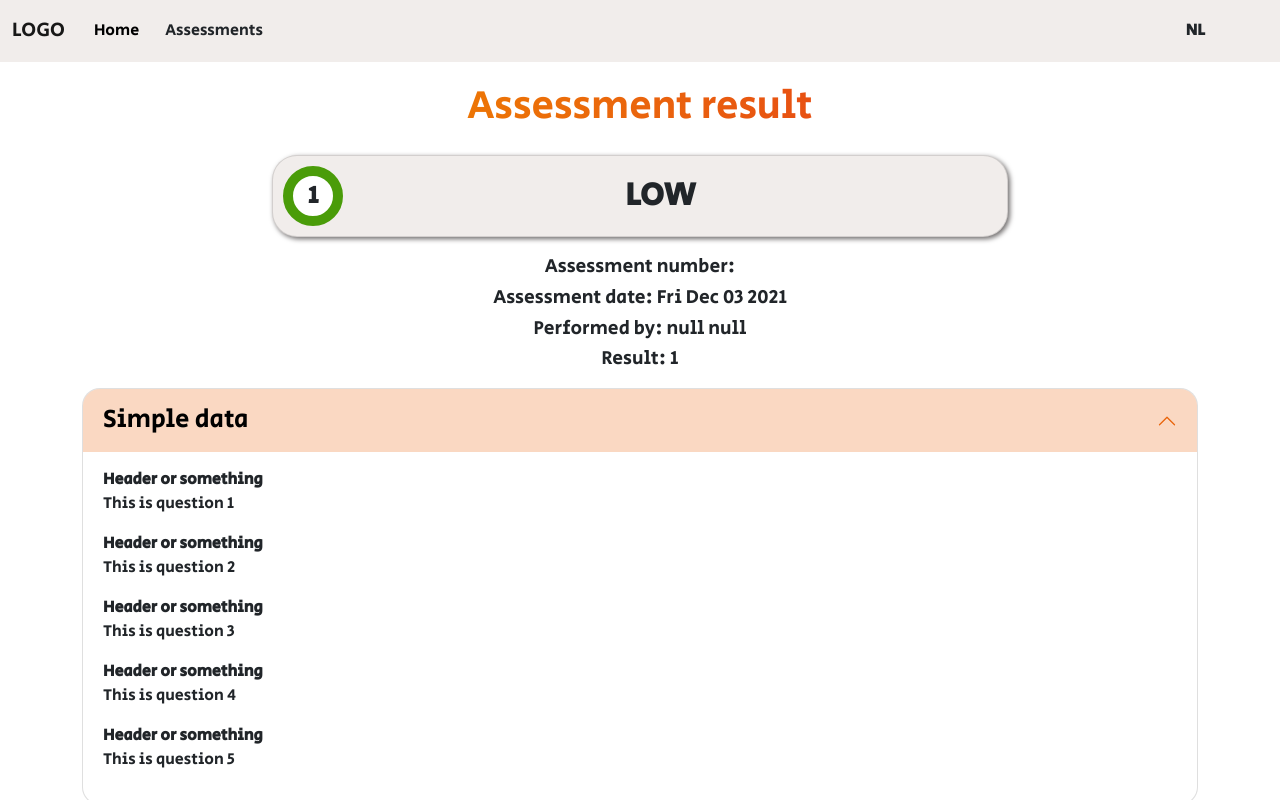
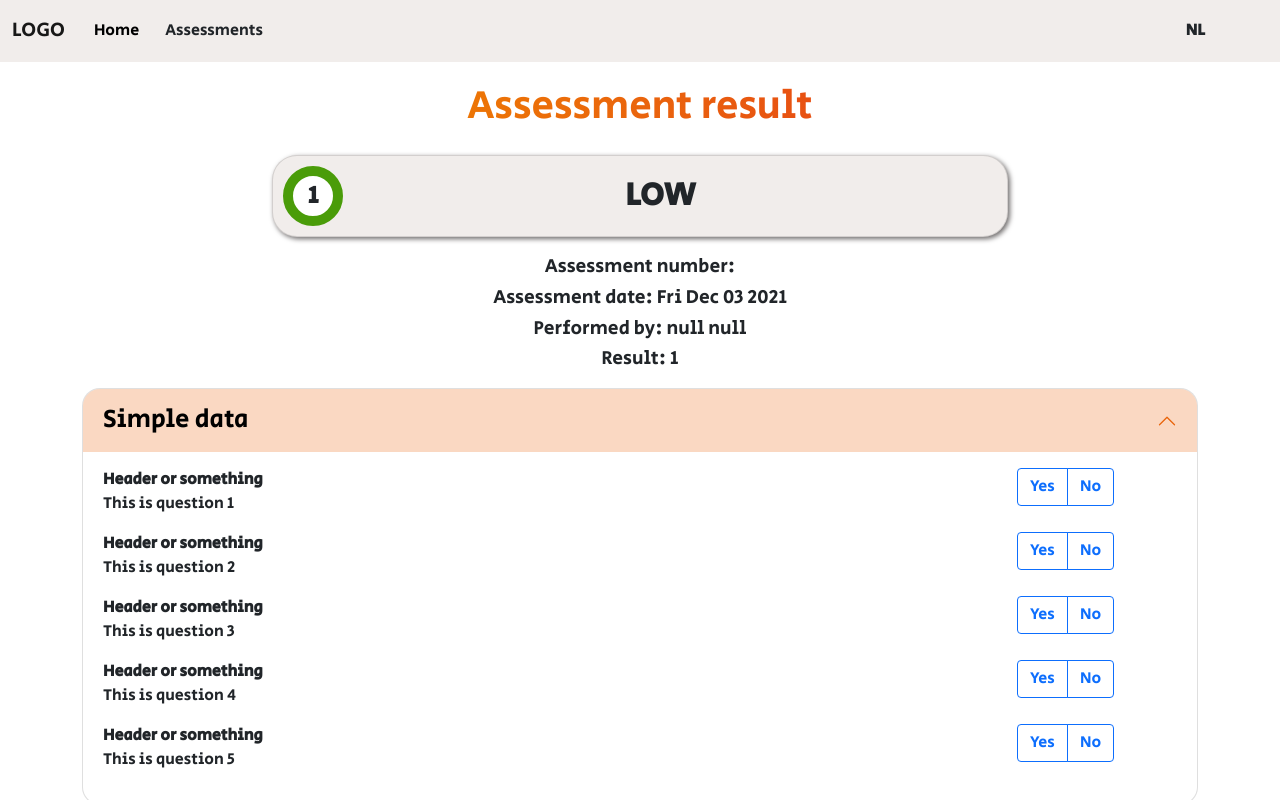
Before and after one commit to AccieTheKing/data_breach_assessment, a React (Create React App) app: page /result in a window 1280 px wide. Both pictures are taken after a click on the button "Simple data". Shown: the top 800 px of the page. Built offline with nearby package versions, Linux system fonts and the light colour scheme; some icons are missing.

Commit message:
Able to answer question to question

```diff
--- a/src/components/question/question.component.tsx
+++ b/src/components/question/question.component.tsx
@@ -1,18 +1,27 @@
-import React from 'react';
+import React, { useContext } from 'react';
 import { useTranslation } from 'react-i18next';
+import { AppContext, IAppState } from '../../providers';
+import { ASSESSMENT_STATE_ACTIONS } from '../../providers/reducers/assessment';
 import './style.css';
 
 interface QuestionItemProps {
    id?: number;
    type: string;
-   questions: {
+   questions: Array<{
+      id: number;
       headerText: string;
-      text: string;
+      text: string | Array<string>;
       ignoreQuestionsWhenAnswered: Array<number>;
-   }[];
+   }>;
+   save: (value: { id: number; answer: boolean }) => void;
 }
 
-const QuestionItem: React.FC<QuestionItemProps> = ({ id, type, questions }) => {
+const QuestionItem: React.FC<QuestionItemProps> = ({
+   id,
+   type,
+   questions,
+   save,
+}) => {
    return (
       <div className="accordion-item">
          <h2 className="accordion-header" id={`heading${id}`}>
@@ -35,9 +44,52 @@ const QuestionItem: React.FC<QuestionItemProps> = ({ id, type, questions }) => {
          >
             <div className="accordion-body">
                {questions.map((question, id) => (
-                  <div key={id}>
-                     <strong>{question.headerText}</strong>
-                     <p key={id}>{question.text}</p>
+                  <div key={id} className="row mb-3">
+                     <div className="col-12 col-lg-10">
+                        <strong>{question.headerText}</strong>
+                        <p className="m-0">{question.text}</p>
+                     </div>
+                     <div className="col-12 col-lg-2">
+                        <div
+                           className="btn-group"
+                           role="group"
+                           aria-label="Basic radio toggle button group"
+                        >
+                           <input
+                              type="radio"
+                              className="btn-check"
+                              name={`btnradio${id}`}
+                              id={`btnradio${id}`}
+                              autoComplete="off"
+                              onClick={() =>
+                                 save({ id: question.id, answer: true })
+                              }
+                           />
+                           <label
+                              className="btn btn-outline-primary"
+                              htmlFor={`btnradio${id}`}
+                           >
+                              Yes
+                           </label>
+
+                           <input
+                              type="radio"
+                              className="btn-check"
+                              name={`btnradio${id}`}
+                              id={`btnradio${id + 'no'}`}
+                              onClick={() =>
+                                 save({ id: question.id, answer: false })
+                              }
+                              autoComplete="off"
+                           />
+                           <label
+                              className="btn btn-outline-primary"
+                              htmlFor={`btnradio${id + 'no'}`}
+                           >
+                              No
+                           </label>
+                        </div>
+                     </div>
                   </div>
                ))}
             </div>
@@ -47,6 +99,7 @@ const QuestionItem: React.FC<QuestionItemProps> = ({ id, type, questions }) => {
 };
 
 export const QuestionsComponentTest: React.FC = () => {
+   const { assessment } = useContext<IAppState>(AppContext);
    const { t } = useTranslation();
    const questions: Array<QuestionItemProps> = t(
       'dataBreachAssessmentQuestions',
@@ -63,6 +116,12 @@ export const QuestionsComponentTest: React.FC = () => {
                id={id}
                type={el.type}
                questions={el.questions}
+               save={(value) => {
+                  assessment?.dispatch({
+                     type: ASSESSMENT_STATE_ACTIONS.ADD_ASSESSMENT_ANSWER,
+                     payload: { id: value.id, answer: value.answer },
+                  });
+               }}
             />
          ))}
       </div>
--- a/src/providers/reducers/assessment/index.tsx
+++ b/src/providers/reducers/assessment/index.tsx
@@ -6,6 +6,7 @@ export interface IAssessment {
       assessmentDate: Date | null;
       impactScore: number;
       result: number;
+      answers: Array<{ id: number; answer: boolean }>;
    };
    drafts: Array<{}> | null;
    history: Array<{}> | null;
@@ -27,6 +28,7 @@ export enum ASSESSMENT_STATE_ACTIONS {
    ADD_ASSESSMENT_RESULT = 'addAssessmentResult',
    ADD_ASSESSMENT_DRAFTS = 'addAssessmentDrafts',
    ADD_ASSESSMENT_HISTORY = 'addAssessmentHistory',
+   ADD_ASSESSMENT_ANSWER = 'addAssessmentAnswer',
 }
 
 // The default value of the assessment context
@@ -37,6 +39,7 @@ export const assessmentInitialState: IAssessment = {
       assessmentDate: new Date(),
       impactScore: 1,
       result: 1,
+      answers: [],
    },
    drafts: null,
    history: null,
@@ -73,6 +76,24 @@ const assessmentReducer = (
             ...state,
             current: { ...state.current, result: action.payload },
          };
+      case ASSESSMENT_STATE_ACTIONS.ADD_ASSESSMENT_ANSWER:
+         const { id, answer } = action.payload;
+         const items = state.current.answers;
+         const foundIndex = items.findIndex((el) => el.id === id);
+
+         if (foundIndex !== -1) {
+            items[foundIndex].answer = answer;
+            state.current.answers = items;
+            return { ...state };
+         }
+
+         return {
+            ...state,
+            current: {
+               ...state.current,
+               answers: [...state.current.answers, action.payload],
+            },
+         };
       case ASSESSMENT_STATE_ACTIONS.ADD_ASSESSMENT_DRAFTS:
          return {
             ...state,
```
